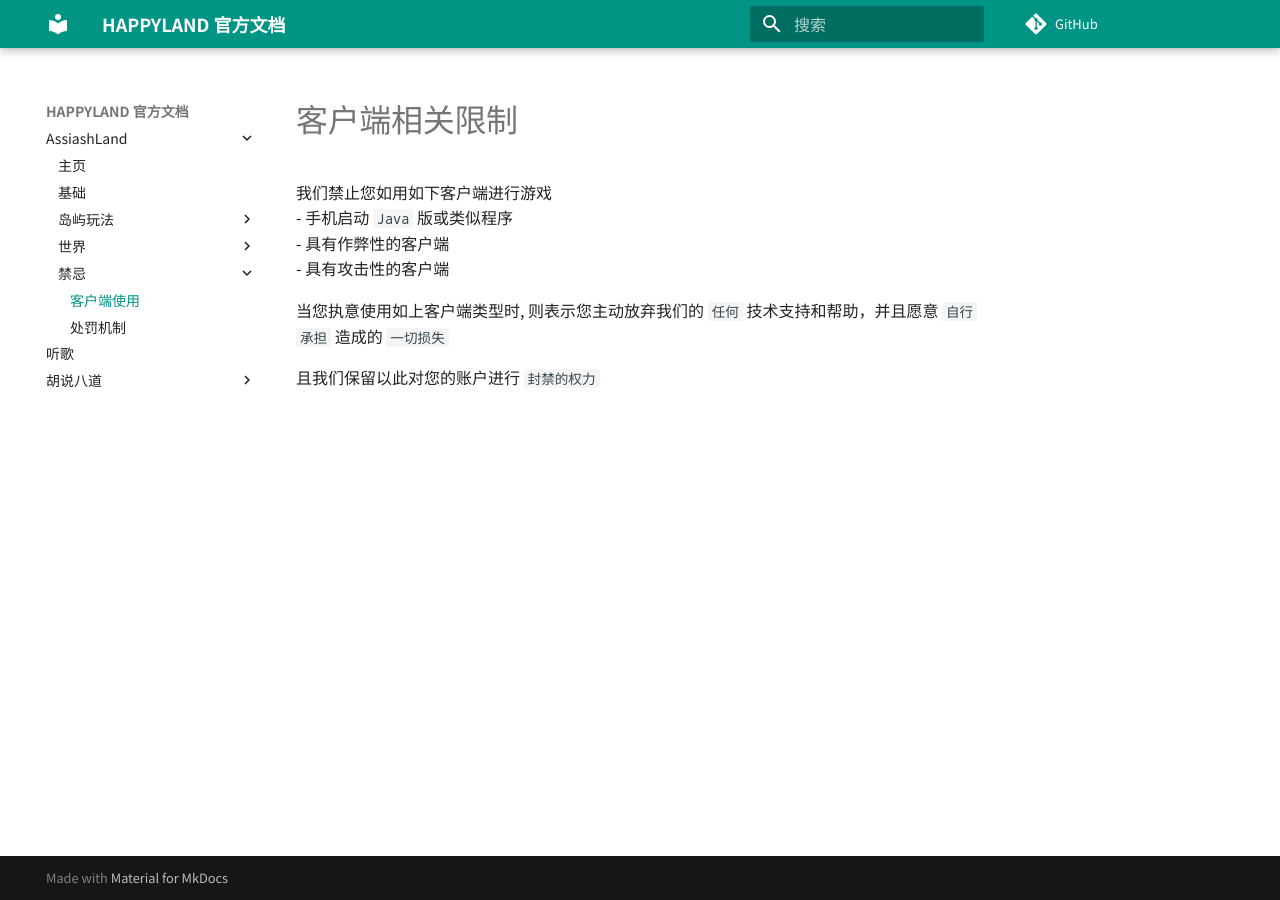
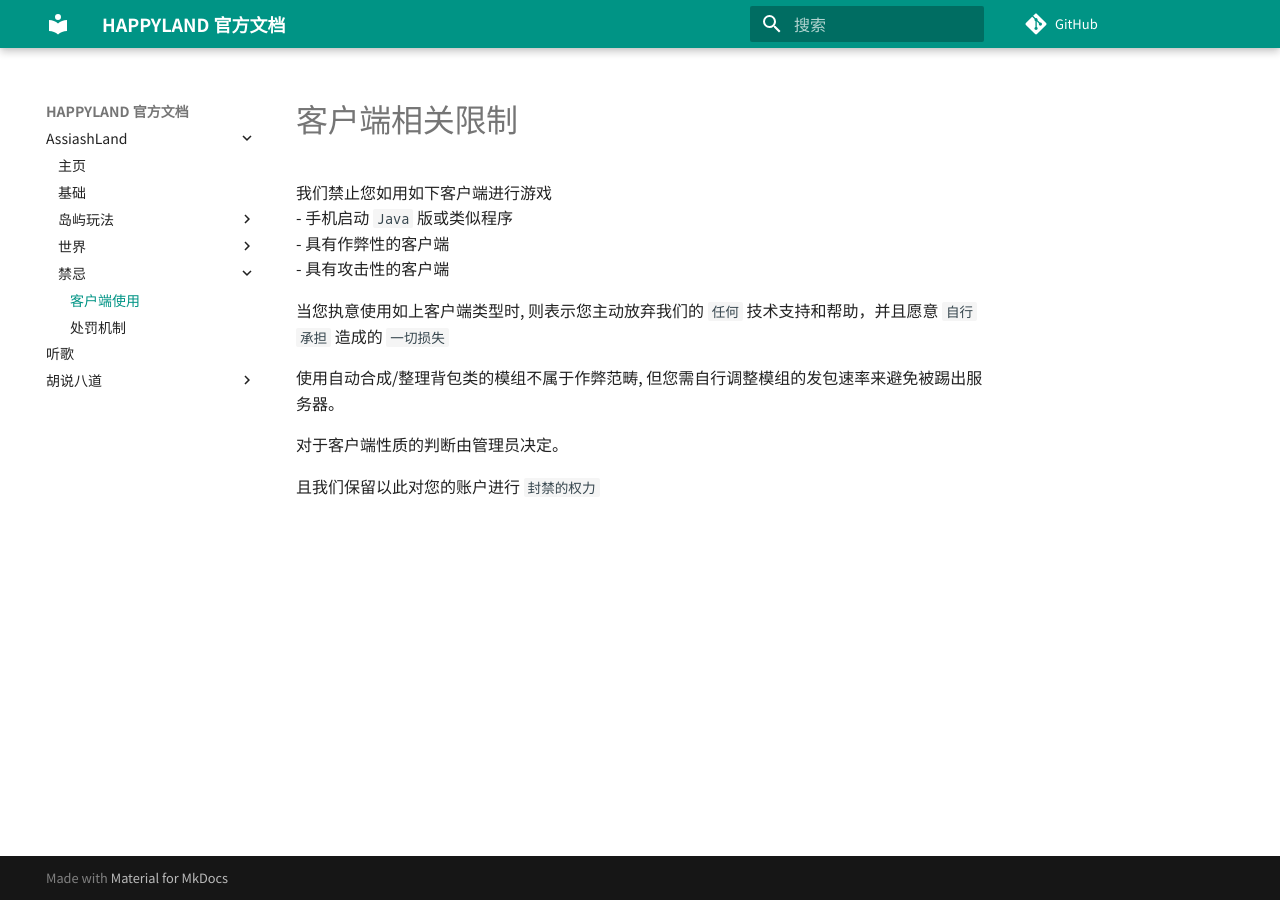
Before and after one commit to HAPPYLAND-Dev/assiah-docs, an MkDocs documentation site: the page built from docs/assiash/banned/client.md, in a window 1280 px wide. Built offline with MkDocs 1.6.1 and Material for MkDocs 9.7.7, drawn with Linux system fonts in a browser that asks for light colours; comment, search, counter and statistics services are not loaded.

Commit message:
规定性质

````diff
--- a/docs/assiash/banned/client.md
+++ b/docs/assiash/banned/client.md
@@ -7,4 +7,8 @@
 
 当您执意使用如上客户端类型时, 则表示您主动放弃我们的 ```任何``` 技术支持和帮助，并且愿意 ```自行承担``` 造成的 ```一切损失```
 
+使用自动合成/整理背包类的模组不属于作弊范畴, 但您需自行调整模组的发包速率来避免被踢出服务器。
+
+对于客户端性质的判断由管理员决定。
+
 且我们保留以此对您的账户进行 ```封禁的权力```
````
